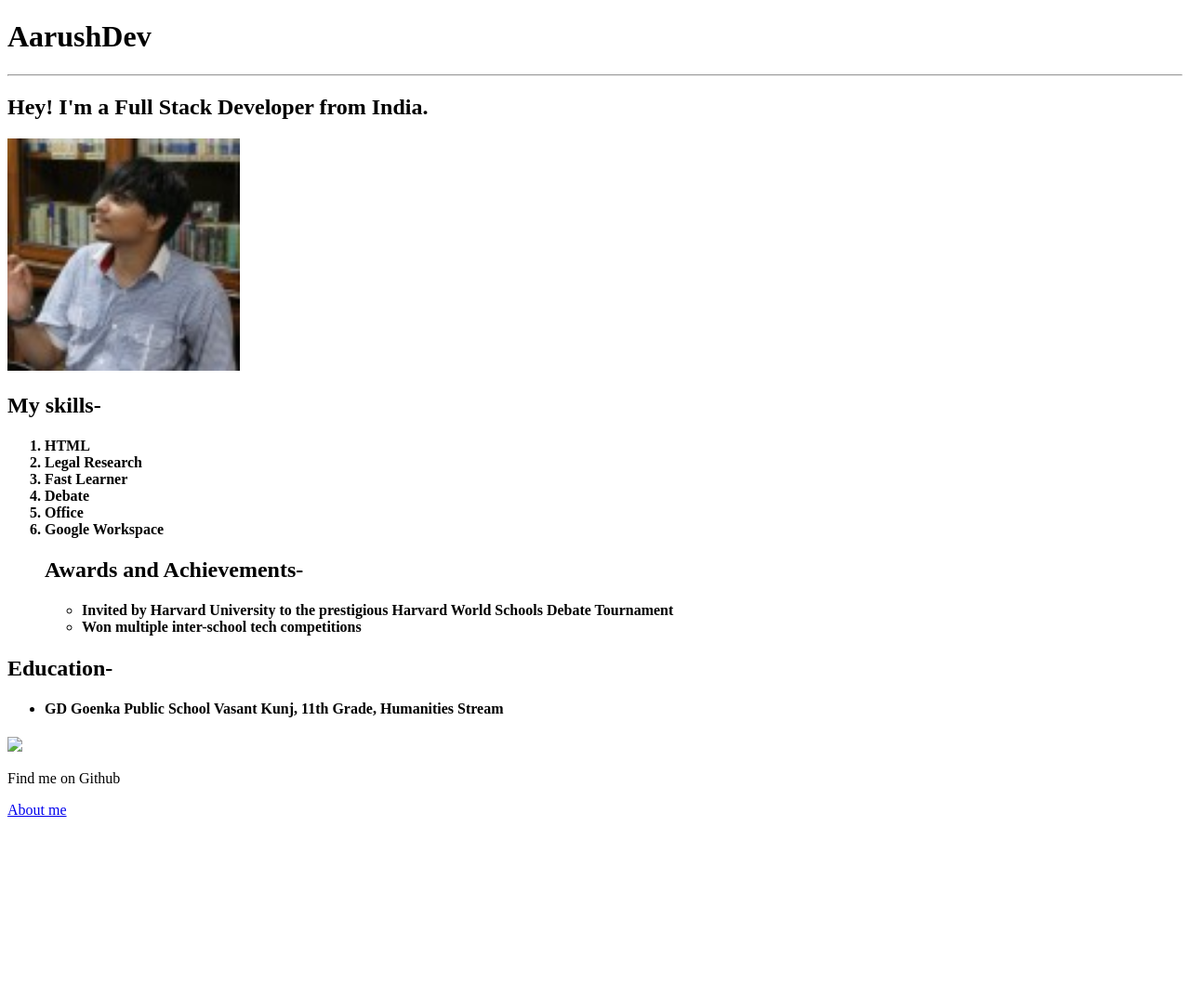
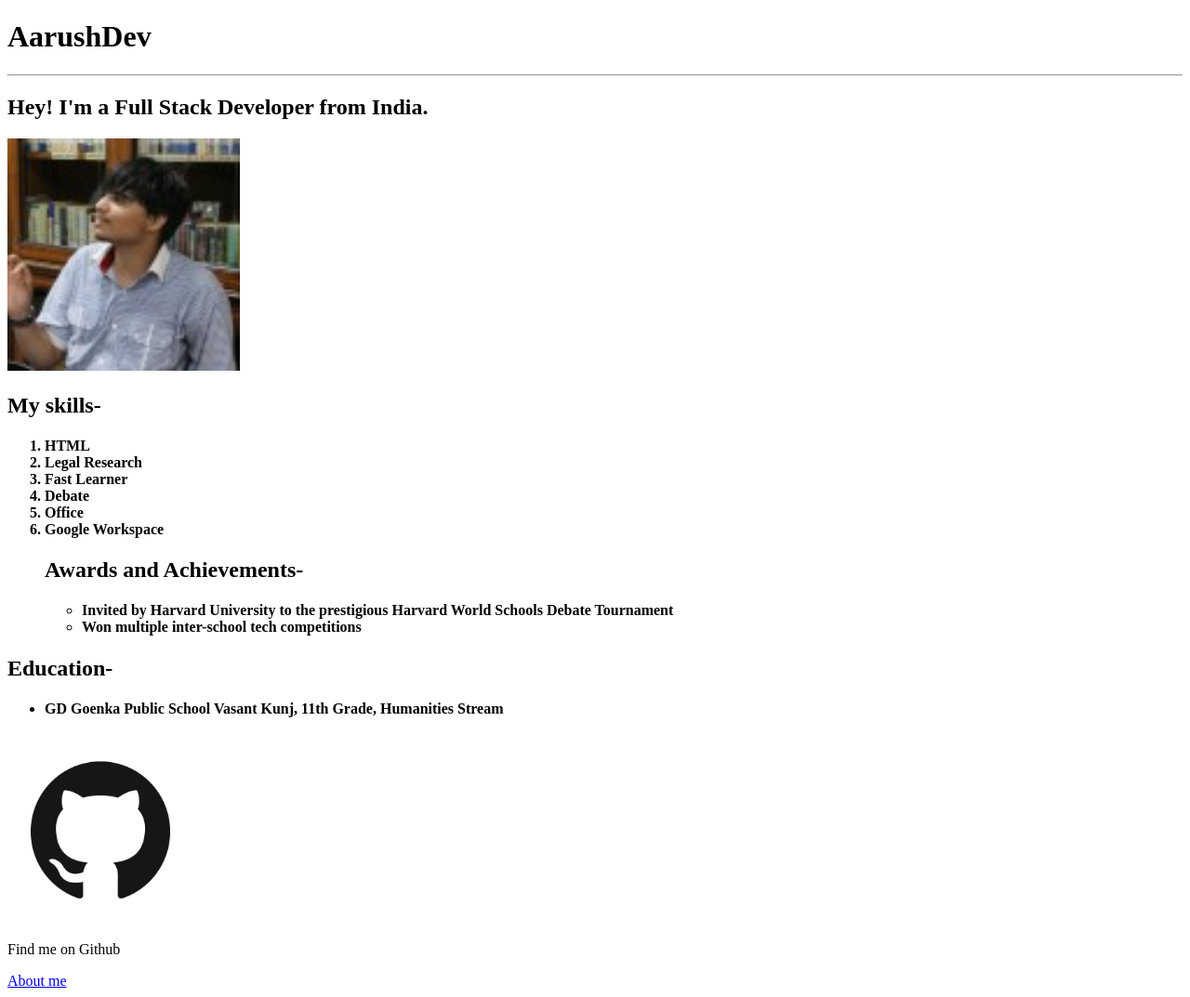
Before and after one commit to Aarush-Bhagat/html-resume, a plain HTML site: page index.html in a window 1280 px wide. Shown: the whole page at 93% size. Before the commit the page ends 889 px from the top, so only its background shows below. Drawn offline with Linux system fonts and the light colour scheme; files whose address does not match are found by name.

Commit message:
index.html

```diff
--- a/index.html
+++ b/index.html
@@ -34,7 +34,7 @@
     </h4>
 </ul>
 
-   <a href="https://github.com/Aarush-Bhagat"><img src="/CAPSTONE PROJECT RESUME/github.png" height="200"></a>
+   <a href="https://github.com/Aarush-Bhagat"><img src="./github.png" height="200"></a>
    <p>Find me on Github</p>
    <footer>
   <a href="/CAPSTONE PROJECT RESUME/aboutme.html">About me</a>
```
